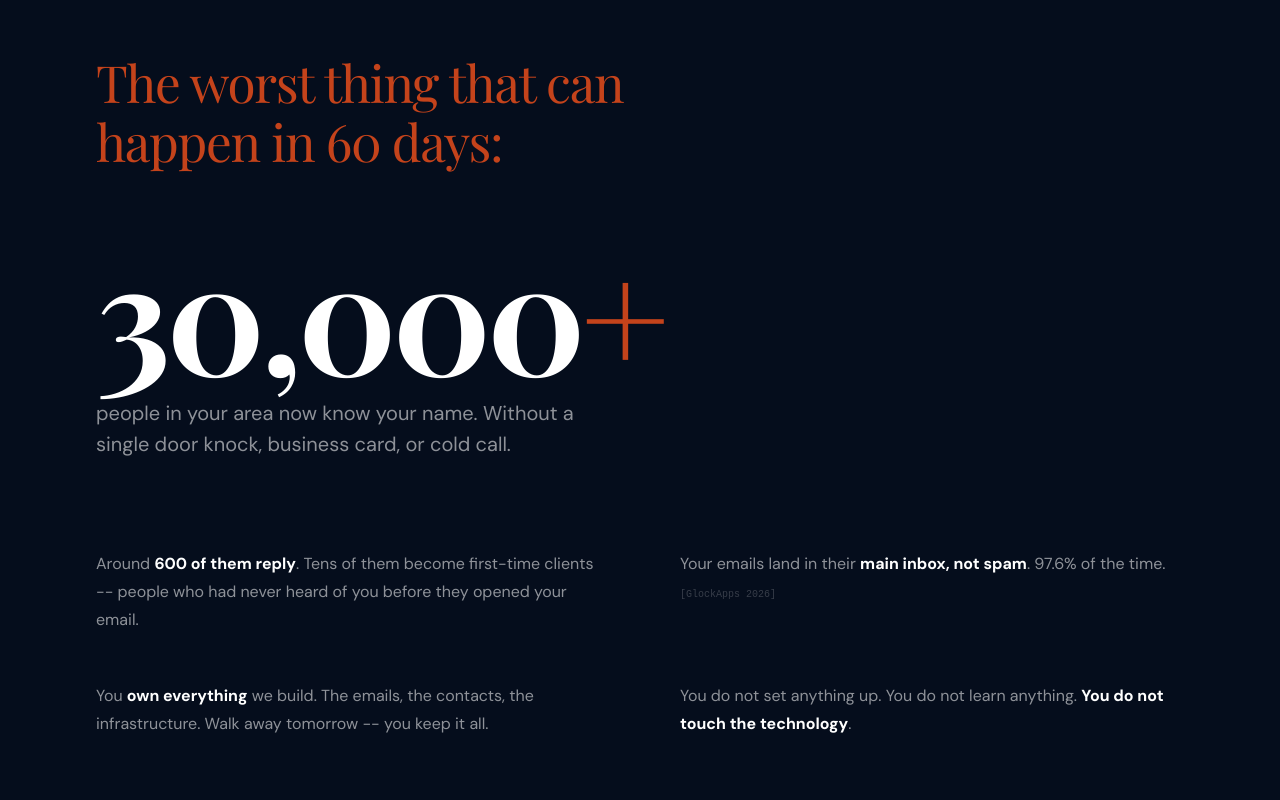
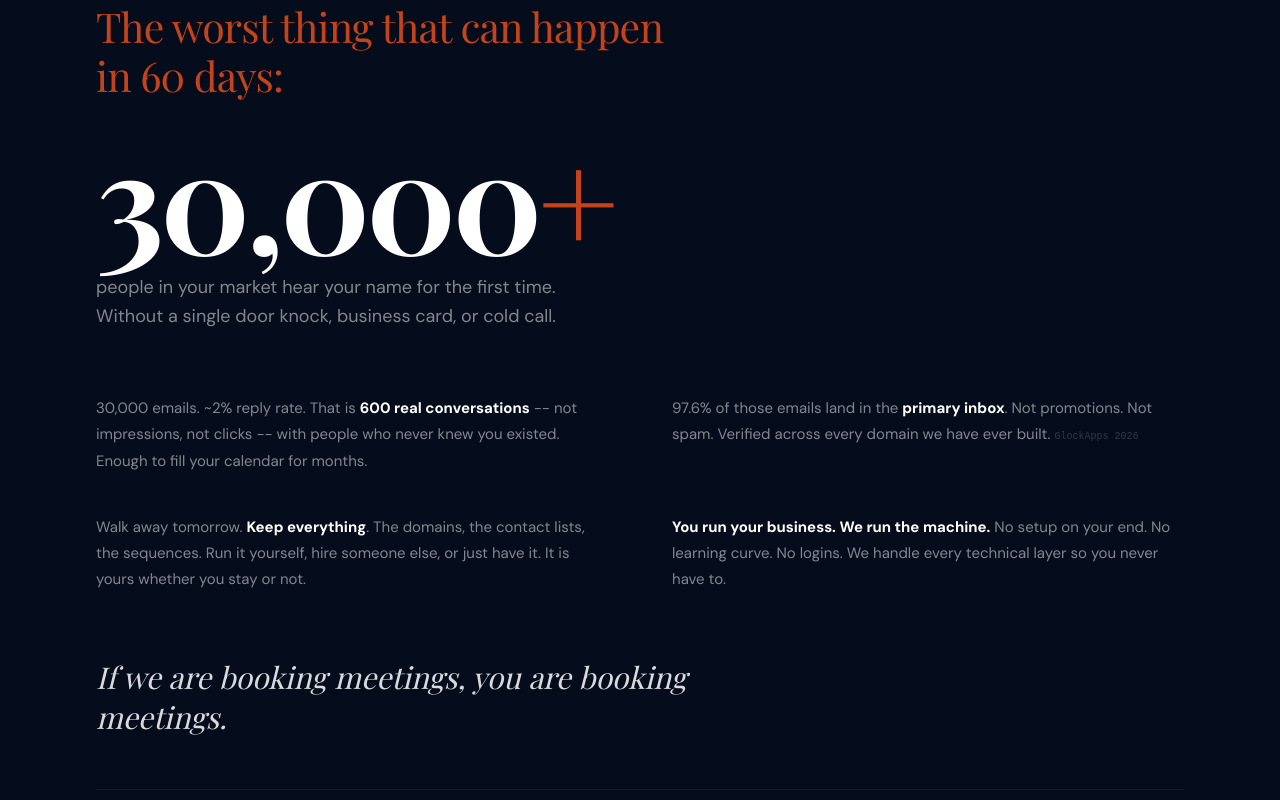
Before and after one commit to jaexochill2-code/scalesteady-engineers, a Next.js app: page / in a window 1280 px wide. Shown: the part 2840-3640 px from the top of the page. Built offline with nearby package versions, Linux system fonts and the light colour scheme.

Commit message:
copy: anchor-driven rewrite - show the math, elevate the anchor, personality in 4th wall

```diff
--- a/src/app/page.tsx
+++ b/src/app/page.tsx
@@ -403,34 +403,34 @@ export default function Home() {
       </section>
 
 
+
       {/* ── DEFINITIVE RESULTS ── */}
-      <section style={{ background: "#050D1C", padding: "clamp(96px, 11vw, 160px) 0" }}>
+      <section style={{ background: "#050D1C", padding: "clamp(64px, 7vw, 96px) 0" }}>
         <div className="mx-auto px-8 sm:px-12 lg:px-24" style={{ maxWidth: "1280px" }}>
 
-          {/* Pattern interrupt */}
+          {/* Pattern interrupt headline → number in one visual beat */}
           <p
             className="font-serif"
             style={{
-              fontSize: "clamp(30px, 4vw, 52px)",
-              lineHeight: "1.15",
-              letterSpacing: "-0.025em",
+              fontSize: "clamp(26px, 3.2vw, 42px)",
+              lineHeight: "1.2",
+              letterSpacing: "-0.02em",
               color: "#C4431B",
               fontWeight: 400,
-              maxWidth: "640px",
+              maxWidth: "600px",
             }}
           >
             The worst thing that can happen in 60&nbsp;days:
           </p>
 
-          {/* Hero number */}
-          <div style={{ marginTop: "clamp(56px, 6vw, 80px)" }}>
           <p
             className="font-serif font-bold"
             style={{
-                fontSize: "clamp(80px, 12vw, 160px)",
+              fontSize: "clamp(72px, 11vw, 140px)",
               lineHeight: 0.85,
               color: "#FFFFFF",
               letterSpacing: "-0.03em",
+              marginTop: "clamp(24px, 3vw, 40px)",
             }}
           >
             30,000<span style={{ color: "#C4431B" }}>+</span>
@@ -438,51 +438,65 @@ export default function Home() {
           <p
             className="font-sans"
             style={{
-                fontSize: "clamp(16px, 1.8vw, 20px)",
-                lineHeight: "1.55",
-                color: "rgba(255,255,255,0.55)",
-                maxWidth: "520px",
-                marginTop: "20px",
+              fontSize: "clamp(15px, 1.6vw, 18px)",
+              lineHeight: "1.6",
+              color: "rgba(255,255,255,0.5)",
+              maxWidth: "480px",
+              marginTop: "16px",
             }}
           >
-              people in your area now know your name. Without a single door knock, business card, or cold call.
+            people in your market hear your name for the first time. Without a single door knock, business card, or cold call.
           </p>
-          </div>
 
-          {/* Supporting outcomes -- editorial vertical flow */}
-          <div className="grid grid-cols-1 lg:grid-cols-2 gap-x-20 gap-y-12" style={{ marginTop: "clamp(64px, 7vw, 96px)" }}>
+          {/* The math -- showing the work, not hiding it */}
+          <div className="grid grid-cols-1 lg:grid-cols-2 gap-x-16 gap-y-10" style={{ marginTop: "clamp(48px, 5vw, 64px)" }}>
 
             <div>
-              <p className="font-sans" style={{ fontSize: "16px", lineHeight: "1.75", color: "rgba(255,255,255,0.55)" }}>
-                Around <strong style={{ color: "#FFFFFF" }}>600 of them reply</strong>. Tens of them become first-time clients -- people who had never heard of you before they opened your email.
+              <p className="font-sans" style={{ fontSize: "15px", lineHeight: "1.75", color: "rgba(255,255,255,0.5)" }}>
+                30,000 emails. ~2% reply rate. That is <strong style={{ color: "#FFFFFF" }}>600 real conversations</strong> -- not impressions, not clicks -- with people who never knew you existed. Enough to fill your calendar for months.
               </p>
             </div>
 
             <div>
-              <p className="font-sans" style={{ fontSize: "16px", lineHeight: "1.75", color: "rgba(255,255,255,0.55)" }}>
-                Your emails land in their <strong style={{ color: "#FFFFFF" }}>main inbox, not spam</strong>. 97.6% of the time.{" "}
-                <span style={{ fontSize: "10px", fontFamily: "monospace", color: "rgba(255,255,255,0.2)" }}>[GlockApps 2026]</span>
+              <p className="font-sans" style={{ fontSize: "15px", lineHeight: "1.75", color: "rgba(255,255,255,0.5)" }}>
+                97.6% of those emails land in the <strong style={{ color: "#FFFFFF" }}>primary inbox</strong>. Not promotions. Not spam. Verified across every domain we have ever built.{" "}
+                <span style={{ fontSize: "10px", fontFamily: "monospace", color: "rgba(255,255,255,0.18)" }}>GlockApps 2026</span>
               </p>
             </div>
 
             <div>
-              <p className="font-sans" style={{ fontSize: "16px", lineHeight: "1.75", color: "rgba(255,255,255,0.55)" }}>
-                You <strong style={{ color: "#FFFFFF" }}>own everything</strong> we build. The emails, the contacts, the infrastructure. Walk away tomorrow -- you keep it all.
+              <p className="font-sans" style={{ fontSize: "15px", lineHeight: "1.75", color: "rgba(255,255,255,0.5)" }}>
+                Walk away tomorrow. <strong style={{ color: "#FFFFFF" }}>Keep everything</strong>. The domains, the contact lists, the sequences. Run it yourself, hire someone else, or just have it. It is yours whether you stay or not.
               </p>
             </div>
 
             <div>
-              <p className="font-sans" style={{ fontSize: "16px", lineHeight: "1.75", color: "rgba(255,255,255,0.55)" }}>
-                You do not set anything up. You do not learn anything. <strong style={{ color: "#FFFFFF" }}>You do not touch the technology</strong>.
+              <p className="font-sans" style={{ fontSize: "15px", lineHeight: "1.75", color: "rgba(255,255,255,0.5)" }}>
+                <strong style={{ color: "#FFFFFF" }}>You run your business. We run the machine.</strong> No setup on your end. No learning curve. No logins. We handle every technical layer so you never have to.
               </p>
             </div>
 
           </div>
 
-          {/* 4th wall */}
-          <div style={{ marginTop: "clamp(72px, 8vw, 112px)", paddingTop: "40px", borderTop: "1px solid rgba(255,255,255,0.06)" }}>
-            <p className="font-sans" style={{ fontSize: "14px", lineHeight: "1.75", color: "rgba(255,255,255,0.25)", maxWidth: "560px" }}>
-              We are 5 people. Not an agency. This is the same playbook we run for our own outreach -- and our clients who found success with it. If we are booking meetings, you are booking meetings.
+          {/* Anchor line -- the single strongest point, elevated */}
+          <div style={{ marginTop: "clamp(48px, 5vw, 64px)" }}>
+            <p
+              className="font-serif italic"
+              style={{
+                fontSize: "clamp(20px, 2.5vw, 30px)",
+                lineHeight: "1.35",
+                color: "rgba(255,255,255,0.85)",
+                maxWidth: "640px",
+              }}
+            >
+              If we are booking meetings, you are booking meetings.
+            </p>
+          </div>
+
+          {/* 4th wall -- personality, not a tombstone */}
+          <div style={{ marginTop: "clamp(40px, 4vw, 56px)", paddingTop: "28px", borderTop: "1px solid rgba(255,255,255,0.06)" }}>
+            <p className="font-sans" style={{ fontSize: "13px", lineHeight: "1.8", color: "rgba(255,255,255,0.25)", maxWidth: "540px" }}>
+              5 highly caffeinated people who are obsessed with cold email. You will not be handed off to an SDR. You will not talk to an account manager. You talk to us -- the same people who warm the domains, write the sequences, and read the replies. This is the same playbook we run for our own pipeline.
             </p>
           </div>
 
```
Lines whose indentation alone changed are shown as unchanged.
